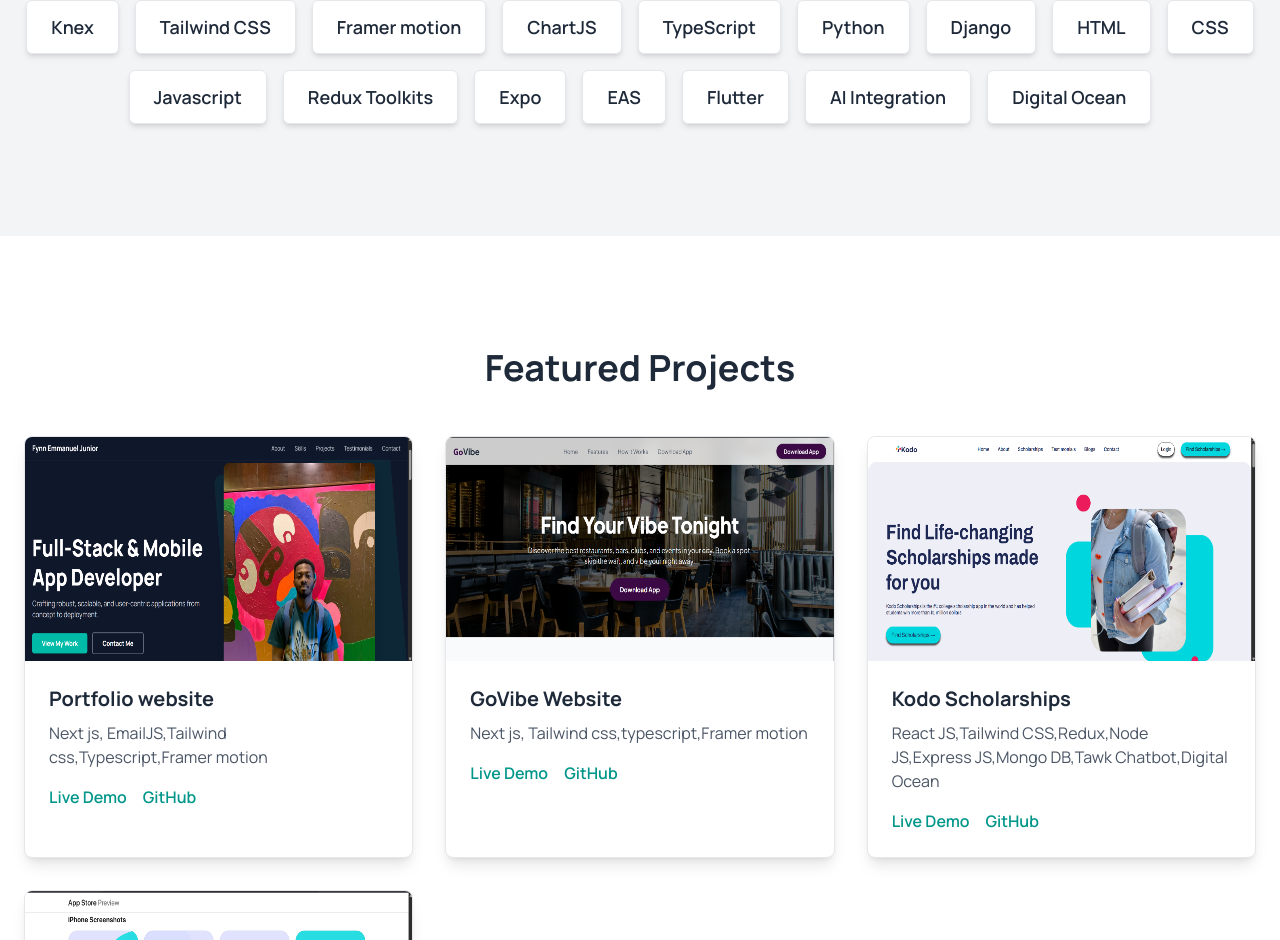
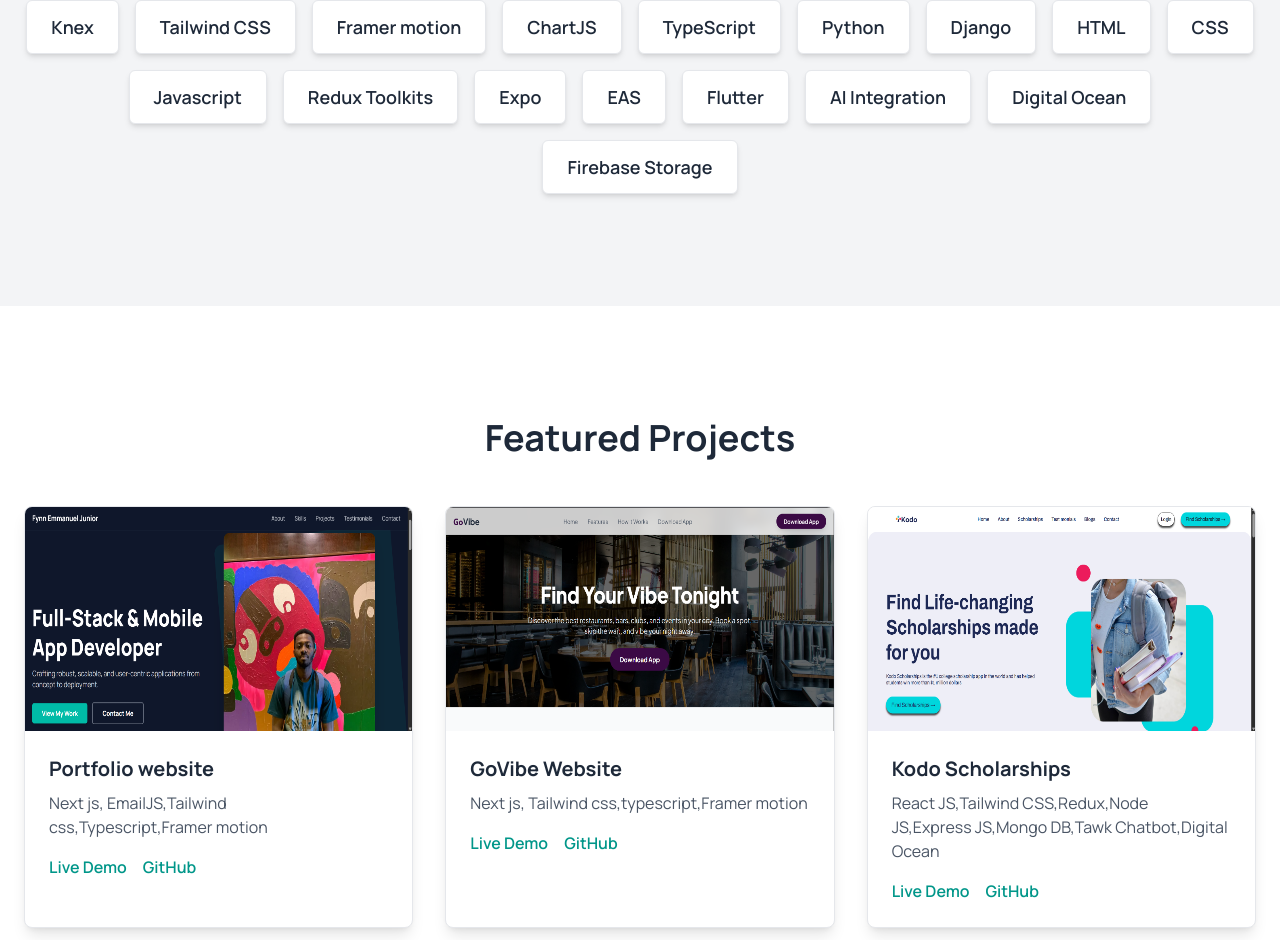
Before and after one commit to Fynn-Emmanuel-Junior/portfolio-website, a Next.js app: page / in a window 1280 px wide. Shown: the part 1715-2655 px from the top of the page. Built offline with nearby package versions, Linux system fonts and the light colour scheme.

Commit message:
updated skills

```diff
--- a/src/app/page.tsx
+++ b/src/app/page.tsx
@@ -170,7 +170,7 @@ const AboutMeSection = () => (
 );
 
 // --- Skills Section ---
-const skills = ['React', 'React Native', 'Next.js','Figma', 'Node.js', 'PostgreSQL', 'MongoDB', 'NestJS', 'AWS', 'Knex','Tailwind CSS','Framer motion','ChartJS', 'TypeScript','Python','Django', 'HTML', 'CSS','Javascript','Redux Toolkits','Expo','EAS','Flutter', 'AI Integration','Digital Ocean'];
+const skills = ['React', 'React Native', 'Next.js','Figma', 'Node.js', 'PostgreSQL', 'MongoDB', 'NestJS', 'AWS', 'Knex','Tailwind CSS','Framer motion','ChartJS', 'TypeScript','Python','Django', 'HTML', 'CSS','Javascript','Redux Toolkits','Expo','EAS','Flutter', 'AI Integration','Digital Ocean','Firebase Storage'];
 const SkillsSection = () => (
     <SectionWrapper id="skills" className="font-plus">
         <motion.h2 variants={fadeIn()} className="text-3xl md:text-4xl font-bold text-gray-800 mb-12 text-center">Core Technologies</motion.h2>
```
